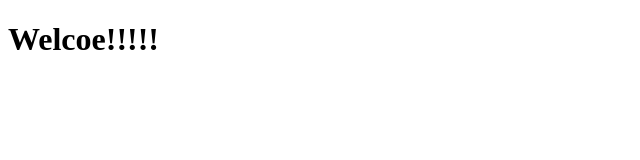
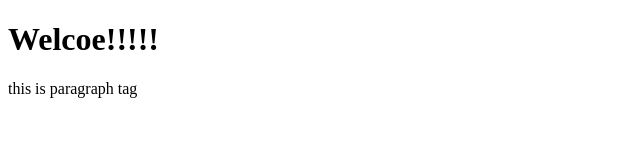
Before and after one commit to chaudharybijay/Appl, a plain HTML site: page index.html in a window 1280 px wide. Shown: the whole page, without its empty margins (0-640 px from the left). Drawn offline with Linux system fonts and the light colour scheme.

Commit message:
Update index.html

```diff
--- a/index.html
+++ b/index.html
@@ -4,5 +4,7 @@
   </head>
     <body>
       <h1>Welcoe!!!!!</h1>
+      <P>this is paragraph tag</p>
+
     </body>
 </html>
```
